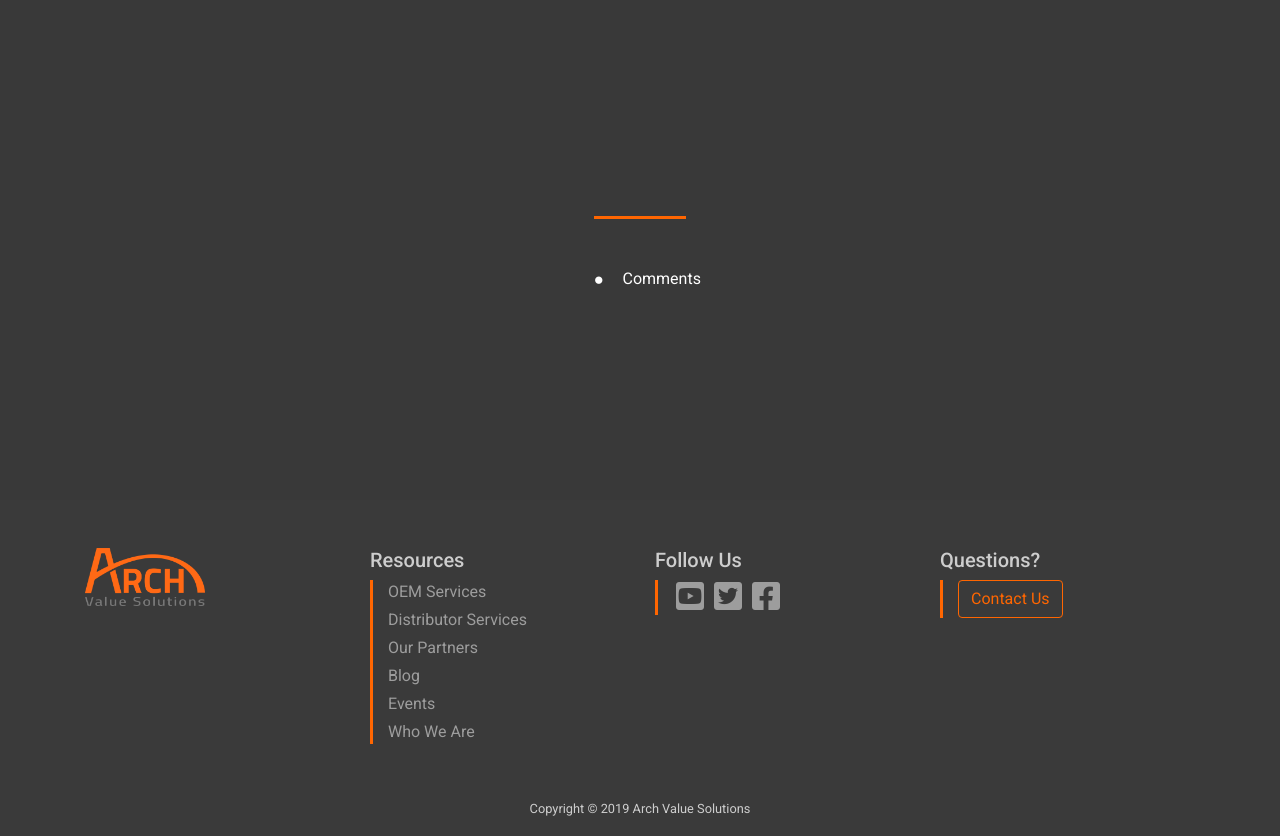
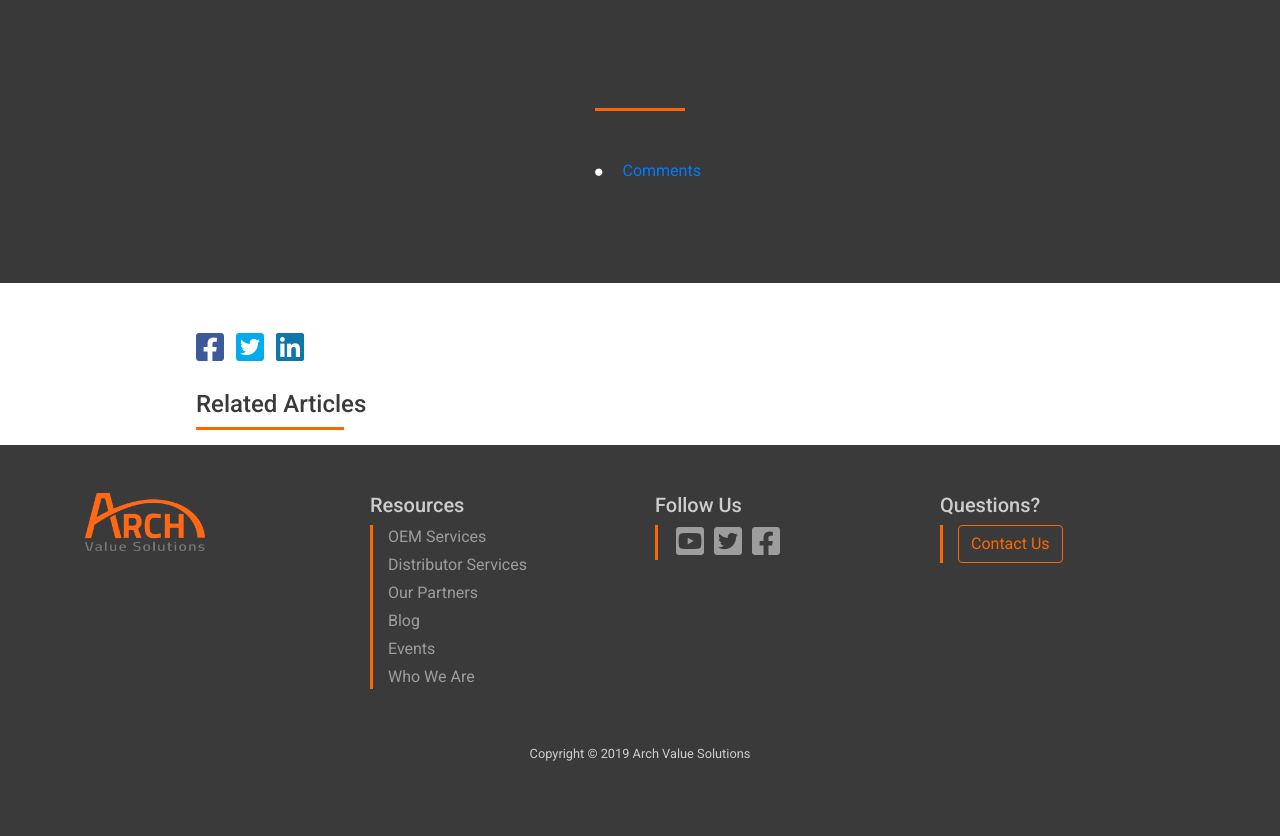
Before and after one commit to kchiv/arch_value_website, a Django app: template templates/posts/post_page.html in a window 1280 px wide. Shown: the part 70-906 px from the top of the page. After the commit the page ends 831 px from the top, so only its background shows below. Run offline with Django 3.2, Linux system fonts and the light colour scheme; the template is opened without the code that fills it, so the values that code supplies are empty; some libraries are stand-ins or nearby versions.

Commit message:
body style built out

```diff
--- a/templates/posts/post_page.html
+++ b/templates/posts/post_page.html
@@ -10,12 +10,10 @@
 			background-repeat: no-repeat;
 			background-size: cover;
 			background-position: center;
-			height: 500px;
 			color: #fff;
 		}
 
 		.blog-article-hero-overlay {
-			height: 500px;
 			display: table;
 			padding: 100px;
 			background: rgba(56,56,56,0.5);
@@ -28,6 +26,80 @@
 		.blog-article-hero-cell {
 			display: table-cell;
 			vertical-align: middle;
+		}
+
+		.social-icons .facebook-icon a {
+			color: #3C5A99;
+		}
+
+		.social-icons .twitter-icon a {
+			color: #00ACEE;
+		}
+
+		.social-icons .linkedin-icon a {
+			color: #0E76A8;
+		}
+
+		.social-icons a {
+			text-decoration: none;
+		}
+
+		/** Body Elements **/
+		.blog-article-body img {
+			max-width: 100%;
+			height: auto;
+		}
+
+		.arch-quote:first-child:before {
+			font-family: "Font Awesome 5 Free";
+			font-style: normal;
+			content: "\f10d";
+			color: #b8b8b8;
+			font-size: 3em;
+			font-weight: 700;
+			opacity: .3;
+			position: absolute;
+			margin-top: -40px;
+			text-shadow: none;
+		}
+
+
+		@media (max-width: 767.98px) {
+			.blog-article-hero-overlay {
+				padding: 100px 5px 100px 5px;
+			}
+		}
+
+		@media (min-width: 767.98px) {
+			.blog-article-body p,
+			.blog-article-body ul,
+			.blog-article-body ol,
+			.blog-article-body h1,
+			.blog-article-body h2,
+			.blog-article-body h3,
+			.blog-article-body h4,
+			.blog-article-body h5,
+			.blog-article-body h6,
+			.blog-article-body blockquote,
+			.blog-article-body .social-icons {
+				width: 80%;
+				margin: auto;
+			}
+
+			.blog-article-body p,
+			.blog-article-body ul,
+			.blog-article-body ol,
+			.blog-article-body h1,
+			.blog-article-body h2,
+			.blog-article-body h3,
+			.blog-article-body h4,
+			.blog-article-body h5,
+			.blog-article-body h6,
+			.blog-article-body blockquote,
+			.blog-article-body .social-icons {
+				margin-top: 15px;
+				margin-bottom: 15px;
+			}
 		}
 
 		.blog-article-hero {
@@ -55,7 +127,7 @@
 				<div class="col-12 text-center blog-article-hero-overlay">
 					<div class="blog-article-hero-row">
 						<div class="blog-article-hero-cell">
-							<div class="row">
+							<div class="row mx-0">
 								<div class="col-12 mb-4">
 									<h6 class="font-weight-normal">{{ post.post_category.first }}</h6>
 									<div class="row justify-content-center">
@@ -67,7 +139,7 @@
 							<div class="mt-4">
 								<span class="mx-2">{{ post.publication_date|date:'F j, Y' }}</span>
 								<span class="align-middle mx-2" style="font-size: 10px;"><i class="fas fa-circle fa-xs"></i></span>
-								<span class="mx-2">Comments</span>
+								<span class="mx-2"><a href="#comments">Comments</a></span>
 							</div>
 						</div>
 					</div>
@@ -75,4 +147,41 @@
 			</div>
 		</div>
 	</div>
+	<div class="bg-white">
+		<div class="container">
+			<div class="row">
+				<div class="col-12 blog-article-body">
+					<div class="social-icons mt-5 mb-4">
+						<span class="mr-2 facebook-icon">
+							<a href="http://www.facebook.com/sharer/sharer.php?u={{ request.build_absolute_uri }}&title={{ post.header_title }}" target="popup" onclick="window.open('http://www.facebook.com/sharer/sharer.php?u={{ request.build_absolute_uri }}&title={{ post.header_title }}','popup','width=600,height=600'); return false;">
+								<i class="fab fa-facebook-square fa-2x"></i>
+							</a>
+						</span>
+						<span class="mr-2 twitter-icon">
+							<a href="http://twitter.com/intent/tweet?status={{ post.header_title }}+{{ request.build_absolute_uri }}" target="popup" onclick="window.open('http://twitter.com/intent/tweet?status={{ post.header_title }}+{{ request.build_absolute_uri }}','popup','width=600,height=600'); return false;">
+								<i class="fab fa-twitter-square fa-2x"></i>
+							</a>
+						</span>
+						<span class="linkedin-icon">
+							<a href="http://www.linkedin.com/shareArticle?mini=true&url={{ request.build_absolute_uri }}&title={{ post.header_title }}&source=archvaluesolutions.com" target="popup" onclick="window.open('http://www.linkedin.com/shareArticle?mini=true&url={{ request.build_absolute_uri }}&title={{ post.header_title }}&source=archvaluesolutions.com','popup','width=600,height=600'); return false;">
+								<i class="fab fa-linkedin fa-2x"></i>
+							</a>
+						</span>
+					</div>
+					{{ post.post_content|safe }}
+
+					<!-- <blockquote class="blockquote mt-5 mb-4"><p class="font-weight-light font-italic arch-quote">Lorem ipsum dolor sit amet, consectetur adipiscing elit. Integer posuere erat a ante.</p><p class="small font-weight-light font-italic arch-quote">- Test Quote</p></blockquote> -->
+
+
+					<h4>
+						Related Articles<br>
+						<div class="col-2 mt-2 arch-underline"></div>
+					</h4>
+
+
+
+				</div>
+			</div>
+		</div>
+	</div>
 {% endblock %}
```
